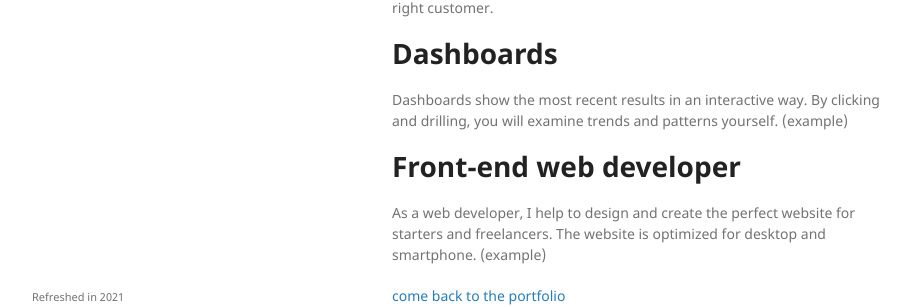
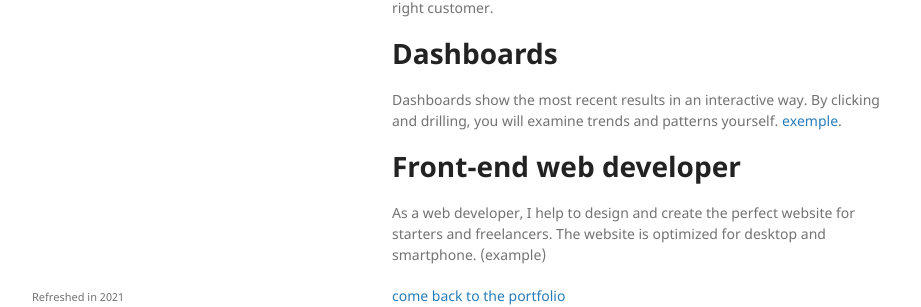
Before and after one commit to matthieusaussaye/matthieusaussaye.github.io, a Jekyll site: the page built from freelance.md, in a window 1280 px wide and 972 px high. Shown: the part 596-903 px from the top of the window, without its empty margins (178-1099 px from the left). Built offline with Jekyll 4.4.1, drawn with Linux system fonts in a browser that asks for light colours.

Commit message:
modifying a link

```diff
--- a/freelance.md
+++ b/freelance.md
@@ -20,10 +20,11 @@ Get more value from your data with prediction models and machine learning techni
 
 # Dashboards
 Dashboards show the most recent results in an interactive way. By clicking and drilling, you will examine trends and patterns yourself.
-(example)
+[exemple](./visual_cmb.html).
 
 # Front-end web developer
 As a web developer, I help to design and create the perfect website for starters and freelancers. The website is optimized for desktop and smartphone.
 (example)
 
+
 [come back to the portfolio](./)
```
